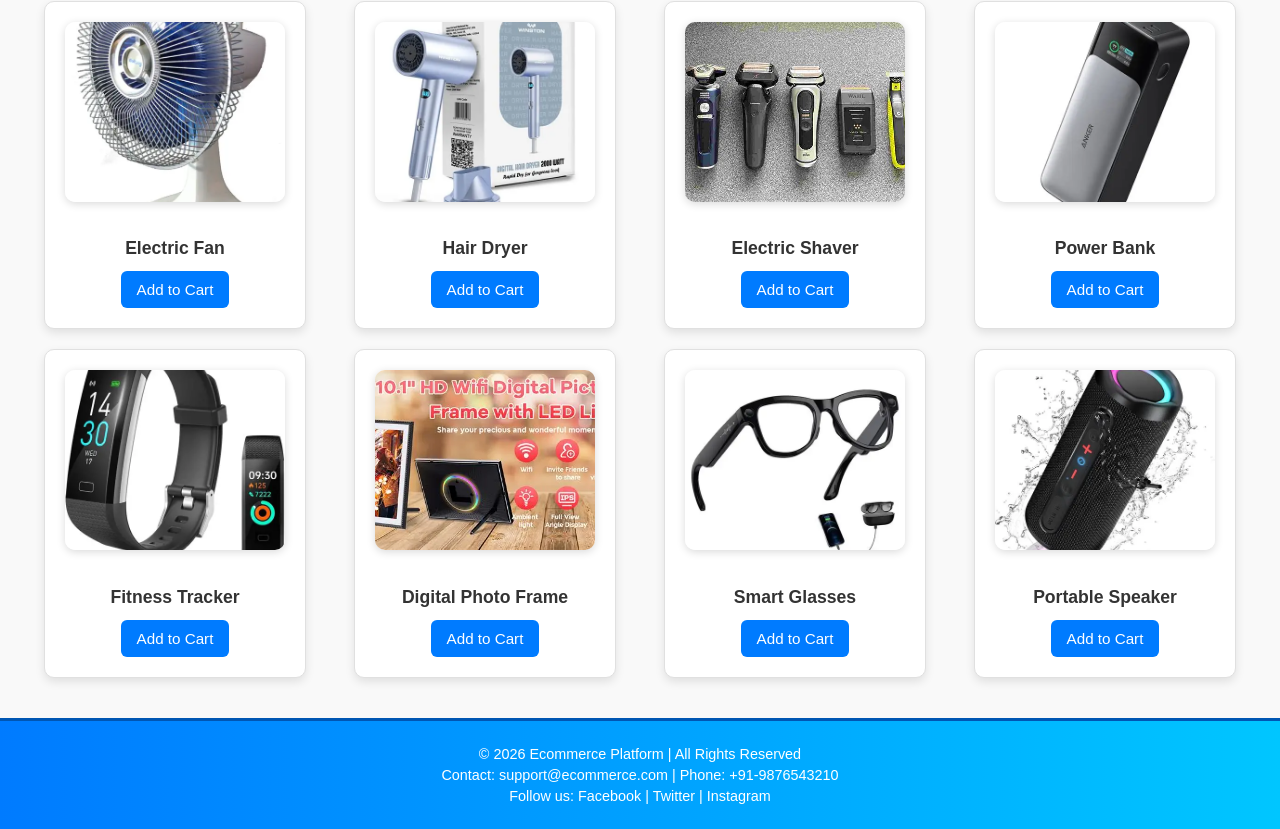
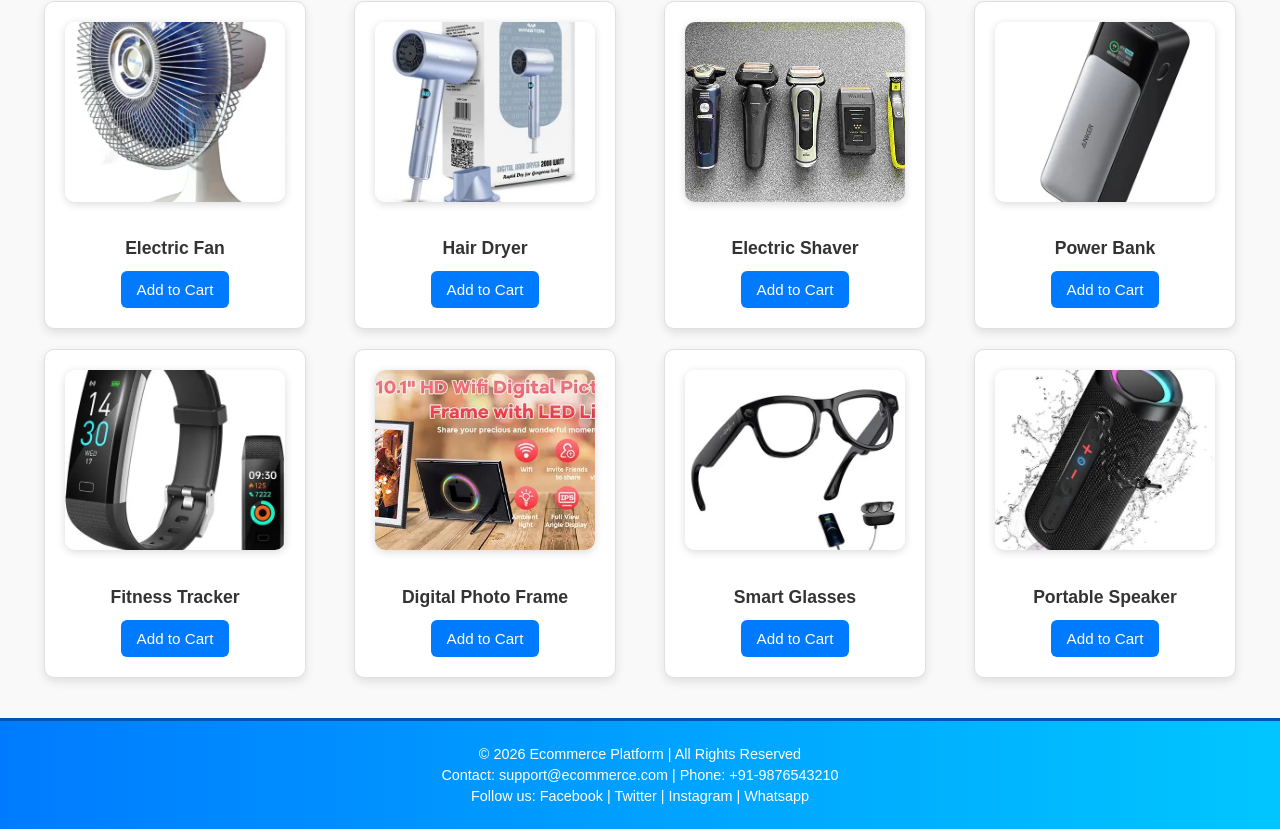
Before and after one commit to kiranchitram/DMBECP, a React (Vite) app in the folder DMBECP/frontend/: page / in a window 1280 px wide. Shown: the part 2420-3249 px from the top of the page. Built offline with nearby package versions, Linux system fonts and the light colour scheme.

Commit message:
Update Footer.jsx

```diff
--- a/DMBECP/frontend/src/components/Footer.jsx
+++ b/DMBECP/frontend/src/components/Footer.jsx
@@ -3,7 +3,7 @@ function Footer() {
     <footer className="footer">
       <p>© 2026 Ecommerce Platform | All Rights Reserved</p>
       <p>Contact: support@ecommerce.com | Phone: +91-9876543210</p>
-      <p>Follow us: Facebook | Twitter | Instagram</p>
+      <p>Follow us: Facebook | Twitter | Instagram | Whatsapp</p>
     </footer>
   );
 }
```
